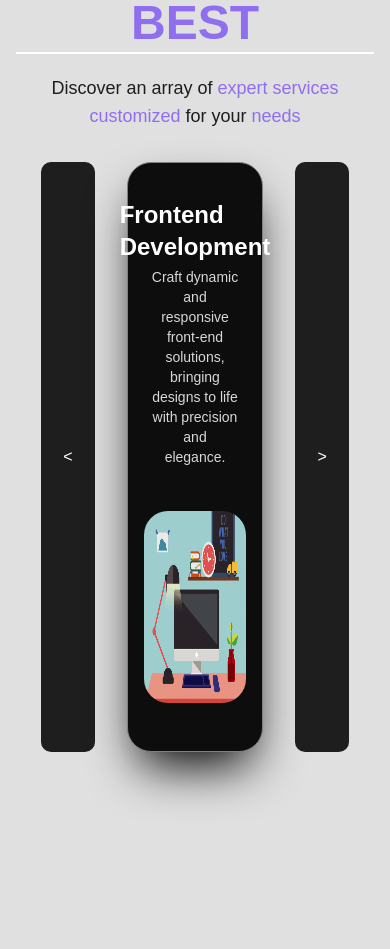
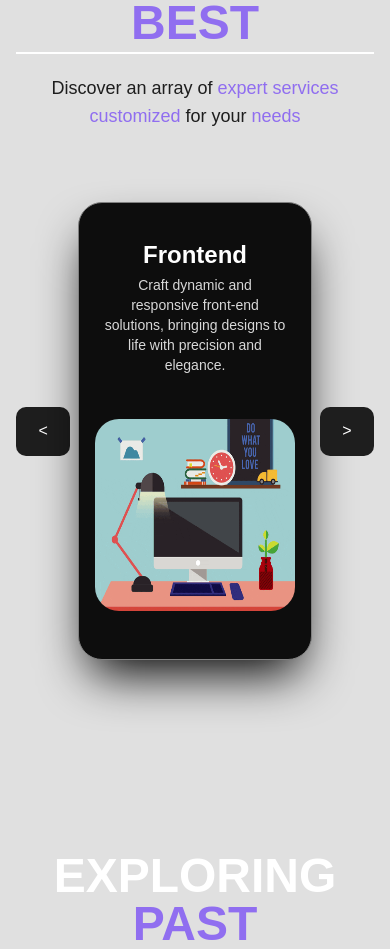
Before and after one commit to Abbbtle/kenneth-basjan-portfolio-website, a React (Vite) app: page / in a window 390 px wide. Shown: the part 3300-4249 px from the top of the page. Built offline with nearby package versions, Linux system fonts and the light colour scheme.

Commit message:
Services section is responsive on mobile

```diff
--- a/src/components/Services.jsx
+++ b/src/components/Services.jsx
@@ -9,12 +9,12 @@ import HorizontalRule from './HorizontalRule';
 
 const techStackData = [
   {
-    name: "Frontend Development",
+    name: "Frontend",
     description: "Craft dynamic and responsive front-end solutions, bringing designs to life with precision and elegance.",
     image: frontend,
   },
   {
-    name: "Backend Development",
+    name: "Backend",
     description: "Build robust and scalable back-end systems to power your web applications with efficiency and reliability.",
     image: backend,
   },
@@ -24,7 +24,7 @@ const techStackData = [
     image: design,
   },
   {
-    name: "Social Media Marketing",
+    name: "Marketing",
     description: " Harness the power of social media to amplify your brand presence and engage your target audience.",
     image: smm,
   },
@@ -88,8 +88,8 @@ const Services = () => {
       </p>
 
       {/* Services Slider */}
-      <div className="flex items-center justify-center py-8">
-        <div className="flex space-x-8">
+      <div className="flex items-center justify-center py-8 mt-10">
+        <div className="flex space-x-2 md:space-x-8 items-center md:items-stretch">
           {/* Left Arrow */}
           <button
             className="text-white hover:text-[#906EF0]"
@@ -98,7 +98,7 @@ const Services = () => {
             &lt;
           </button>
           {displayData.map((service, index) => (
-            <div key={index} className="w-[35vw] h-auto flex flex-col justify-end bg-[#0D0D0D] shadow-2xl shadow-black rounded-3xl border-[#808080] border-[1px] p-4">
+            <div key={index} className="w-[60vw] md:w-[40vw] h-auto flex flex-col justify-end bg-[#0D0D0D] shadow-2xl shadow-black rounded-3xl border-[#808080] border-[1px] p-4">
               {/* Card Info */}
               <div className="flex flex-col justify-around items-center mt-5">
                 <p className="text-2xl font-semibold text-white">{service.name}</p>
```
